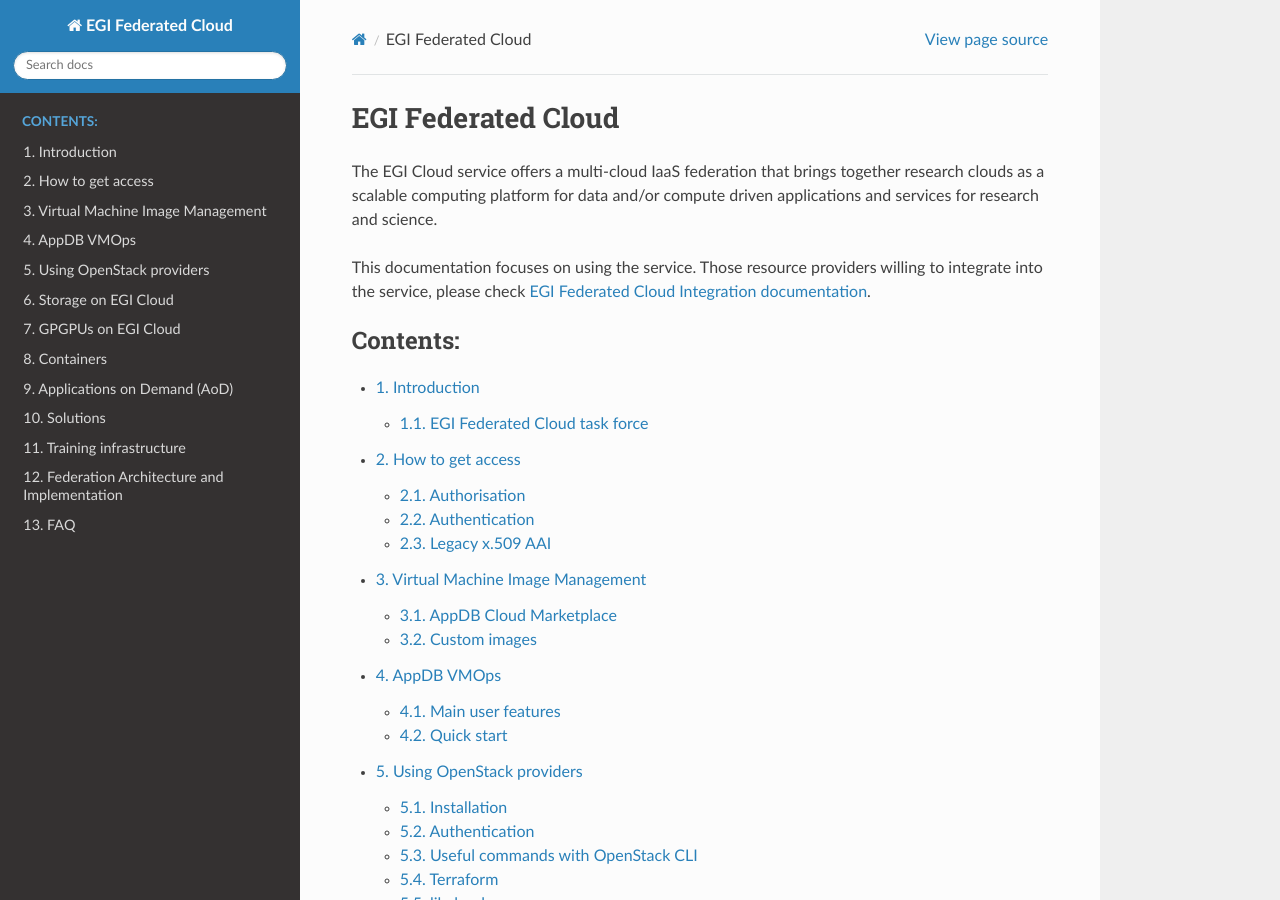
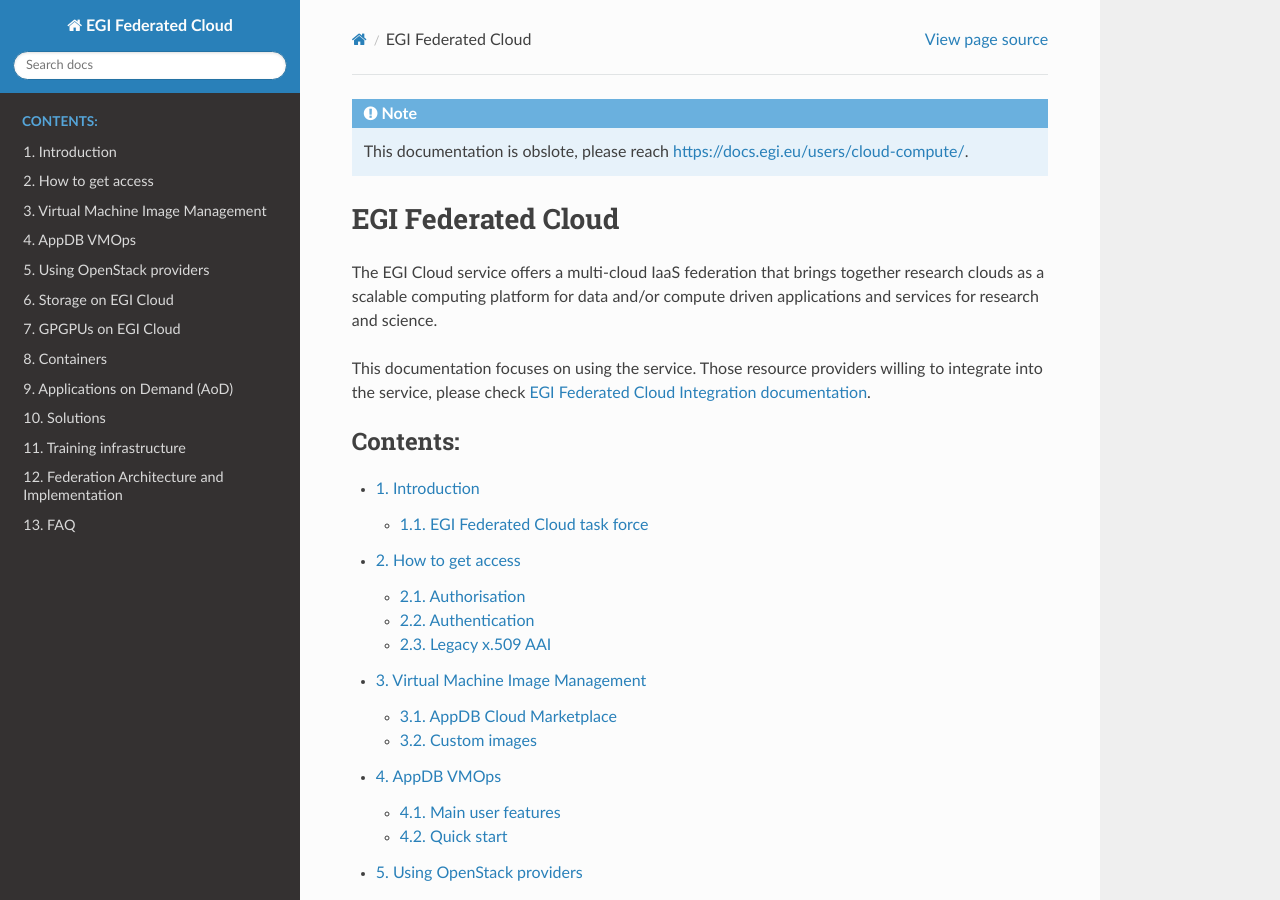
Before and after one commit to EGI-Federation/fedcloud-documentation, a Sphinx documentation site: the page built from source/index.rst, in a window 1280 px wide and 900 px high. Built offline with Sphinx 7.4.7 and the Read the Docs theme 2.0.0, drawn with Linux system fonts in a browser that asks for light colours.

Commit message:
Mark doc as outdated

```diff
--- a/source/index.rst
+++ b/source/index.rst
@@ -1,6 +1,8 @@
 .. EGI Federated Cloud documentation master file
    You can adapt this file completely to your liking, but it should at least
    contain the root `toctree` directive.
+
+.. NOTE:: This documentation is obslote, please reach `<https://docs.egi.eu/users/cloud-compute/>`_.
 
 EGI Federated Cloud
 ===================
```
